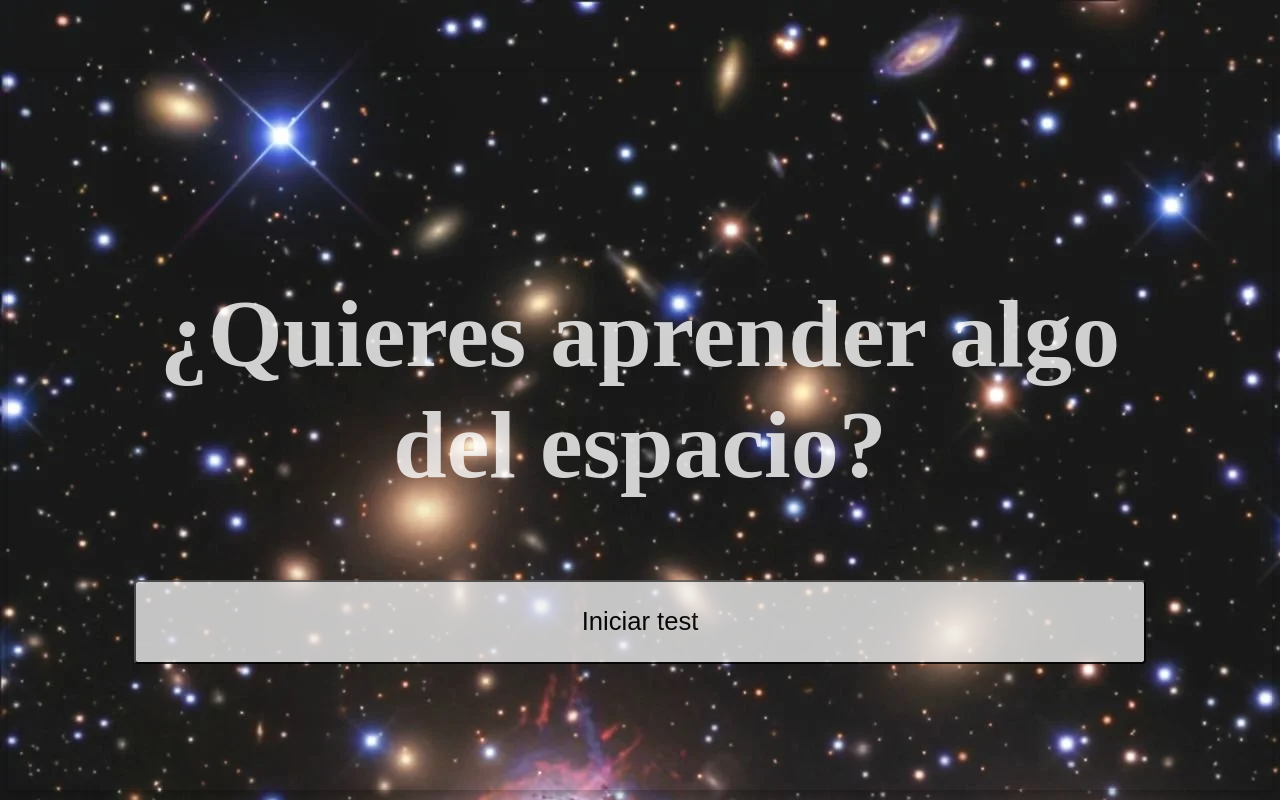
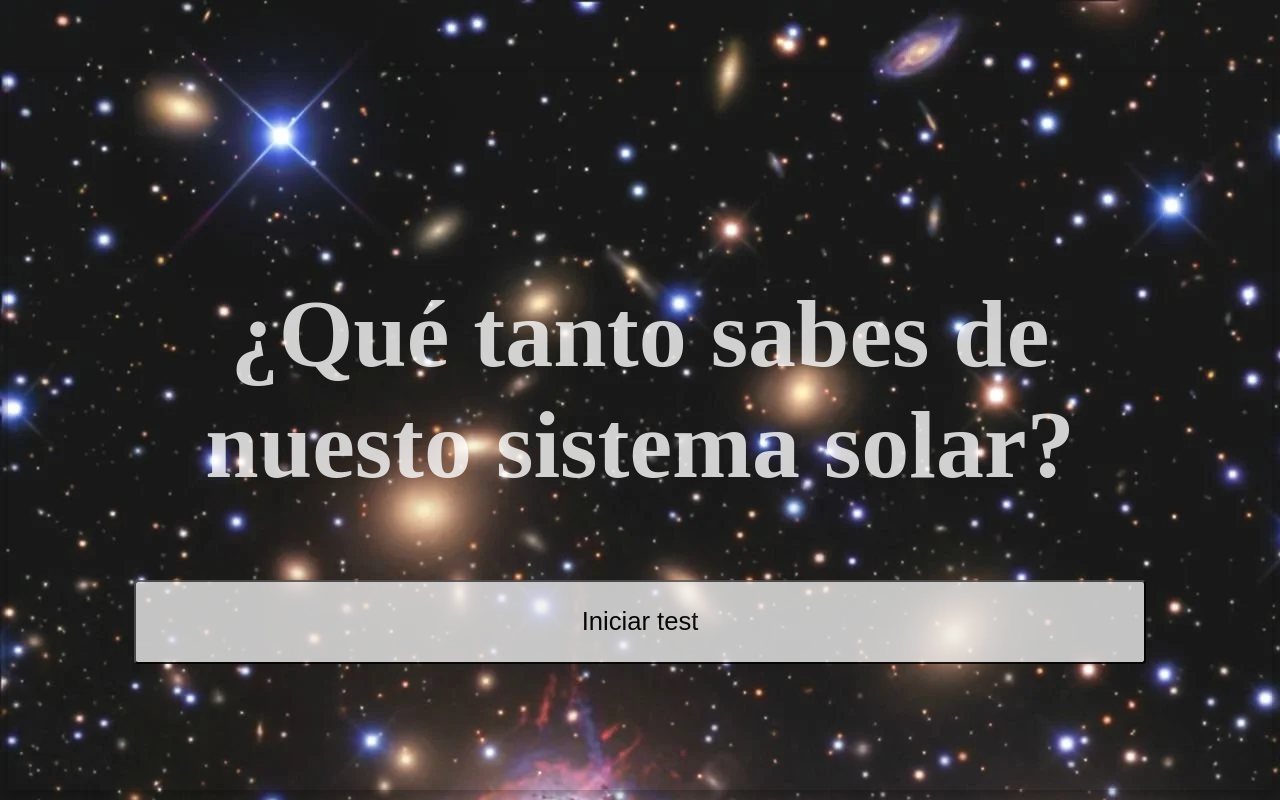
Before and after one commit to OsvaldoJCM/PreEntrega-Cruz, a plain HTML site: page index.html in a window 1280 px wide. Drawn offline with Linux system fonts and the light colour scheme.

Commit message:
Correción en html

```diff
--- a/index.html
+++ b/index.html
@@ -13,7 +13,7 @@
     <section class="contenedor">
         <div class="inicio">
             <h1>
-                ¿Quieres aprender algo del espacio?
+                ¿Qué tanto sabes de nuesto sistema solar?
             </h1>
             <button class="boton" onclick="iniciarTest()">Iniciar test</button>
         </div>
```
